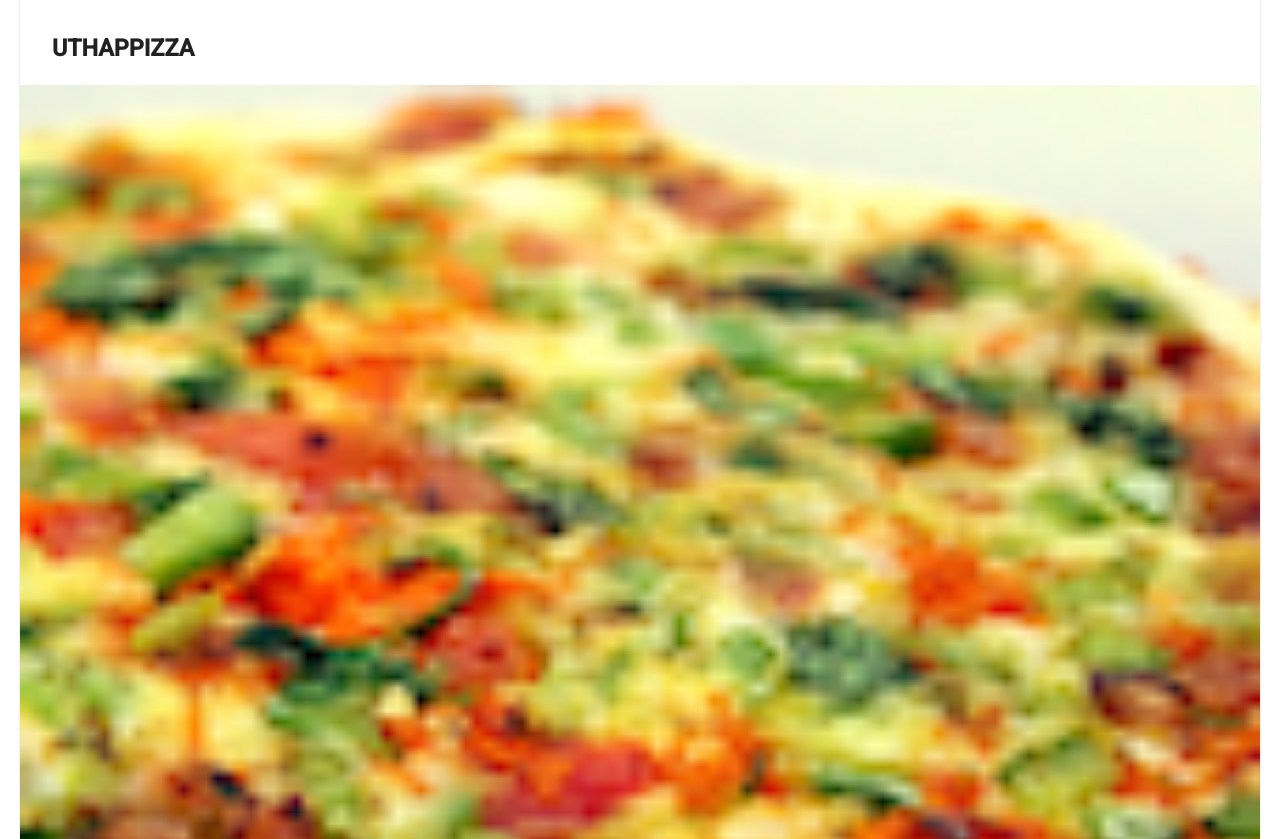
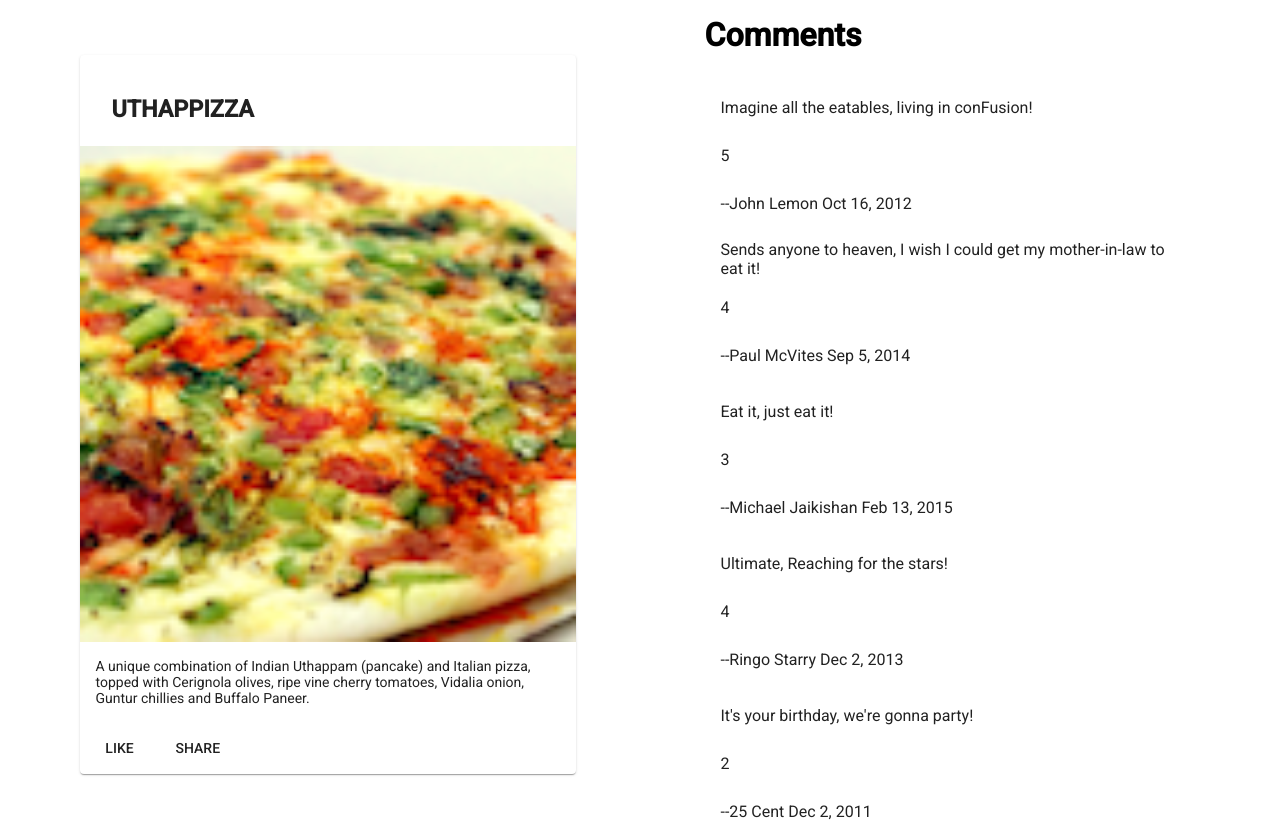
Before and after one commit to dorsaffer/Resturant_AngularProject, an Angular app in the folder my-app/: page / in a window 1280 px wide. Shown: the part 580-1419 px from the top of the page. Built offline with nearby package versions, Linux system fonts and the light colour scheme.

Commit message:
add dishService

```diff
--- a/my-app/src/app/app.component.html
+++ b/my-app/src/app/app.component.html
@@ -16,4 +16,5 @@
 
 
 
+
 <router-outlet></router-outlet>
--- /dev/null
+++ b/my-app/src/app/dishdetail/dishdetail.component.html
@@ -0,0 +1,41 @@
+<div class="container"
+    fxLayout="row"
+    fxLayout.sm="column"
+    fxLayout.xs="column"
+    fxLayoutAlign.gt-md="space-around center"
+    fxLayoutGap="10px"
+    fxLayoutGap.xs="0">
+
+  <div fxFlex="40">
+    <div fxFlex *ngIf="dish">
+        <mat-card>
+          <mat-card-header>
+            <mat-card-title>
+              <h3>{{dish.name | uppercase}}</h3>
+            </mat-card-title>
+          </mat-card-header>
+          <img mat-card-image src={{dish.image}} alt={{dish.name}}>
+          <mat-card-content>
+            <p>{{dish.description}}
+            </p>
+          </mat-card-content>
+          <mat-card-actions>
+            <button mat-button>LIKE</button>
+            <button mat-button>SHARE</button>
+          </mat-card-actions>
+        </mat-card>
+      </div>
+  </div>
+
+  <div fxFlex="40">
+    <div fxFlex *ngIf="dish">
+
+      <h1>Comments</h1>
+      <mat-list *ngFor="let item of dish.comments">
+        <mat-list-item> {{item.comment}}  </mat-list-item>
+        <mat-list-item>{{item.rating}} </mat-list-item>
+        <mat-list-item> --{{item.author }} {{item.date|date}}  </mat-list-item>
+       </mat-list>
+  </div>
+</div>
+</div>
--- /dev/null
+++ b/my-app/src/app/dishdetail/dishdetail.component.ts
@@ -0,0 +1,59 @@
+import { Component, OnInit } from '@angular/core';
+
+const DISH = {
+  id: '0',
+  name: 'Uthappizza',
+  image: '/assets/images/uthappizza.png',
+  category: 'mains',
+  featured: true,
+  label: 'Hot',
+  price: '4.99',
+  // tslint:disable-next-line:max-line-length
+  description: 'A unique combination of Indian Uthappam (pancake) and Italian pizza, topped with Cerignola olives, ripe vine cherry tomatoes, Vidalia onion, Guntur chillies and Buffalo Paneer.',
+  comments: [
+       {
+           rating: 5,
+           comment: 'Imagine all the eatables, living in conFusion!',
+           author: 'John Lemon',
+           date: '2012-10-16T17:57:28.556094Z'
+       },
+       {
+           rating: 4,
+           comment: 'Sends anyone to heaven, I wish I could get my mother-in-law to eat it!',
+           author: 'Paul McVites',
+           date: '2014-09-05T17:57:28.556094Z'
+       },
+       {
+           rating: 3,
+           comment: 'Eat it, just eat it!',
+           author: 'Michael Jaikishan',
+           date: '2015-02-13T17:57:28.556094Z'
+       },
+       {
+           rating: 4,
+           comment: 'Ultimate, Reaching for the stars!',
+           author: 'Ringo Starry',
+           date: '2013-12-02T17:57:28.556094Z'
+       },
+       {
+           rating: 2,
+           comment: 'It\'s your birthday, we\'re gonna party!',
+           author: '25 Cent',
+           date: '2011-12-02T17:57:28.556094Z'
+       }
+   ]
+};
+
+@Component({
+  selector: 'app-dishdetail',
+  templateUrl: './dishdetail.component.html',
+  styleUrls: ['./dishdetail.component.scss']
+})
+export class DishdetailComponent implements OnInit {
+  dish = DISH;
+  constructor() { }
+
+  ngOnInit(): void {
+  }
+
+}
--- a/my-app/src/app/menu/menu.component.html
+++ b/my-app/src/app/menu/menu.component.html
@@ -18,25 +18,10 @@
         </mat-grid-tile-footer>
       </mat-grid-tile>
     </mat-grid-list>
+
+
   </div>
 
-  <div fxFlex *ngIf="selectedDish">
-    <mat-card>
-      <mat-card-header>
-        <mat-card-title>
-          <h3>{{selectedDish.name | uppercase}}</h3>
-        </mat-card-title>
-      </mat-card-header>
-      <img mat-card-image src={{selectedDish.image}} alt={{selectedDish.name}}>
-      <mat-card-content>
-        <p>{{selectedDish.description}}
-        </p>
-      </mat-card-content>
-      <mat-card-actions>
-        <button mat-button>LIKE</button>
-        <button mat-button>SHARE</button>
-      </mat-card-actions>
-    </mat-card>
-  </div>
+  <app-dishdetail></app-dishdetail>
 
 </div>
--- a/my-app/src/app/menu/menu.component.ts
+++ b/my-app/src/app/menu/menu.component.ts
@@ -1,49 +1,7 @@
 import { Component, OnInit } from '@angular/core';
 import { Dish } from '../shared/dish';
-
-const DISHES: Dish[] = [
-  {
-    id: '0',
-    name: 'Uthappizza',
-    image: '/assets/images/uthappizza.png',
-    category: 'mains',
-    featured: true,
-    label: 'Hot',
-    price: '4.99',
-    // tslint:disable-next-line:max-line-length
-    description: 'A unique combination of Indian Uthappam (pancake) and Italian pizza, topped with Cerignola olives, ripe vine cherry tomatoes, Vidalia onion, Guntur chillies and Buffalo Paneer.'
-  },
-  {
-    id: '1',
-    name: 'Zucchipakoda',
-    image: '/assets/images/zucchipakoda.png',
-    category: 'appetizer',
-    featured: false,
-    label: '',
-    price: '1.99',
-    description: 'Deep fried Zucchini coated with mildly spiced Chickpea flour batter accompanied with a sweet-tangy tamarind sauce'
-  },
-  {
-    id: '2',
-    name: 'Vadonut',
-    image: '/assets/images/vadonut.png',
-    category: 'appetizer',
-    featured: false,
-    label: 'New',
-    price: '1.99',
-    description: 'A quintessential ConFusion experience, is it a vada or is it a donut?'
-  },
-  {
-    id: '3',
-    name: 'ElaiCheese Cake',
-    image: '/assets/images/elaicheesecake.png',
-    category: 'dessert',
-    featured: false,
-    label: '',
-    price: '2.99',
-    description: 'A delectable, semi-sweet New York Style Cheese Cake, with Graham cracker crust and spiced with Indian cardamoms'
-  }
- ];
+import  DISHES  from '../shared/dishes'
+import { DishService } from '../services/dish.service';
 
 
 @Component({
@@ -56,13 +14,18 @@
 
 
 
-  dishes = DISHES;
+  dishes: Dish[];
 
-  selectedDish = DISHES[0];
+  selectedDish: Dish;
 
-  constructor() { }
+  constructor(private dishService: DishService) { }
 
   ngOnInit(): void {
+    this.dishes = this.dishService.getDishes();
+  }
+
+  onSelect(dish :Dish){
+    this.selectedDish=dish
   }
 
 }
--- /dev/null
+++ b/my-app/src/app/services/dish.service.ts
@@ -0,0 +1,18 @@
+import { Injectable } from '@angular/core';
+import { Dish } from './../shared/dish';
+import DISHES  from './../shared/dishes';
+
+
+@Injectable({
+  providedIn: 'root'
+})
+export class DishService {
+
+  constructor() { }
+
+  getDishes(): Dish[] {
+    return DISHES;
+  }
+
+
+}
--- /dev/null
+++ b/my-app/src/app/shared/dishes.ts
@@ -0,0 +1,46 @@
+import {Dish} from './dish'
+const DISHES: Dish[] = [
+    {
+      id: '0',
+      name: 'Uthappizza',
+      image: '/assets/images/uthappizza.png',
+      category: 'mains',
+      featured: true,
+      label: 'Hot',
+      price: '4.99',
+      // tslint:disable-next-line:max-line-length
+      description: 'A unique combination of Indian Uthappam (pancake) and Italian pizza, topped with Cerignola olives, ripe vine cherry tomatoes, Vidalia onion, Guntur chillies and Buffalo Paneer.'
+    },
+    {
+      id: '1',
+      name: 'Zucchipakoda',
+      image: '/assets/images/zucchipakoda.png',
+      category: 'appetizer',
+      featured: false,
+      label: '',
+      price: '1.99',
+      description: 'Deep fried Zucchini coated with mildly spiced Chickpea flour batter accompanied with a sweet-tangy tamarind sauce'
+    },
+    {
+      id: '2',
+      name: 'Vadonut',
+      image: '/assets/images/vadonut.png',
+      category: 'appetizer',
+      featured: false,
+      label: 'New',
+      price: '1.99',
+      description: 'A quintessential ConFusion experience, is it a vada or is it a donut?'
+    },
+    {
+      id: '3',
+      name: 'ElaiCheese Cake',
+      image: '/assets/images/elaicheesecake.png',
+      category: 'dessert',
+      featured: false,
+      label: '',
+      price: '2.99',
+      description: 'A delectable, semi-sweet New York Style Cheese Cake, with Graham cracker crust and spiced with Indian cardamoms'
+    }
+   ];
+
+export default DISHES
```
Also changed, not shown: my-app/src/app/app.module.ts (+8 -4 lines), my-app/src/app/dishdetail/dishdetail.component.scss (added), 2 other files (tests, documents, lock files or other folders).
